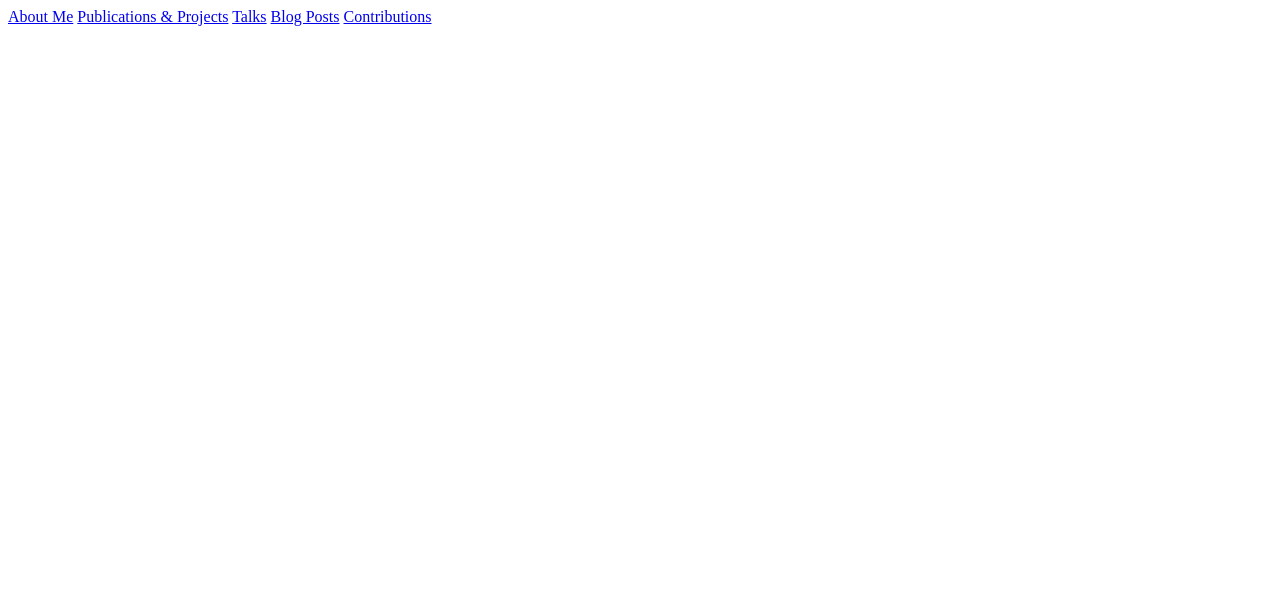
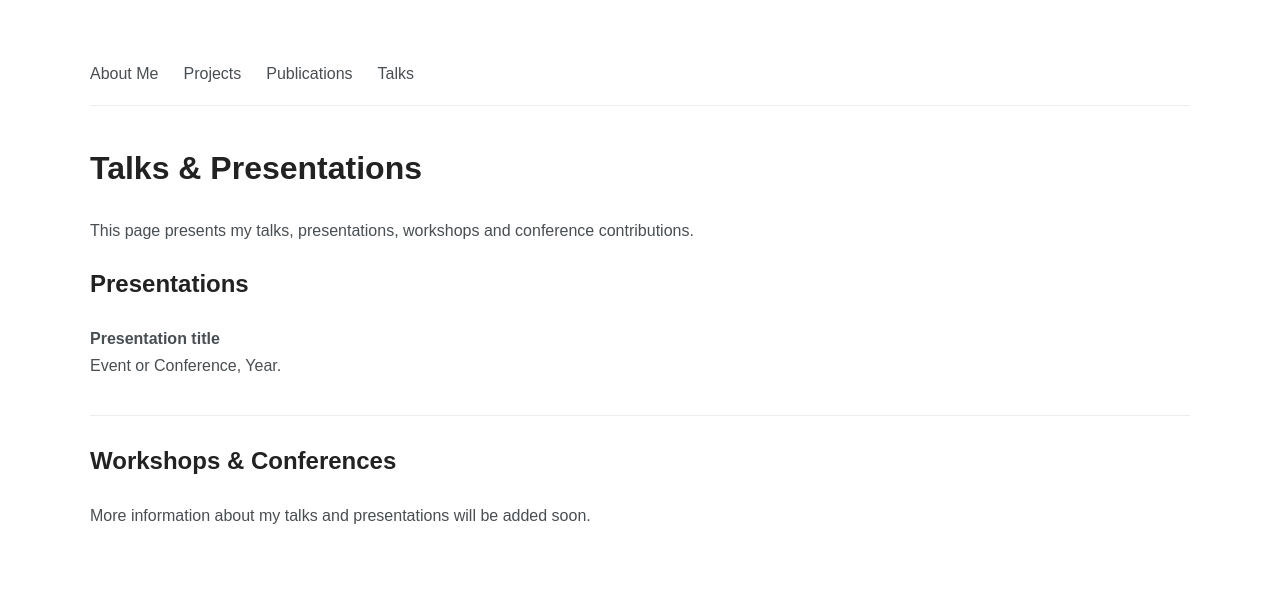
Before and after one commit to MahdaviCrypt/mahdavicrypt.github.io, a plain HTML site: page talks.html in a window 1280 px wide. Drawn offline with Linux system fonts and the light colour scheme.

Commit message:
Update navigation links and add content structure

```diff
--- a/talks.html
+++ b/talks.html
@@ -1,8 +1,83 @@
+
+<!DOCTYPE html>
+<html lang="en">
+<head>
+<meta charset="UTF-8">
+<meta name="viewport" content="width=device-width, initial-scale=1">
+<title>Talks & Presentations | Mahdavi</title>
+
+<style>
+body {
+    font-family: Arial, sans-serif;
+    max-width: 1100px;
+    margin: 40px auto;
+    padding: 20px;
+    color: #494e52;
+    background: white;
+    line-height: 1.7;
+}
+
+nav {
+    display: flex;
+    flex-wrap: wrap;
+    gap: 25px;
+    border-bottom: 1px solid #eee;
+    padding-bottom: 18px;
+    margin-bottom: 35px;
+}
+
+nav a {
+    color: #494e52;
+    text-decoration: none;
+}
+
+nav a:hover {
+    color: #52adc8;
+}
+
+h1, h2 {
+    color: #222;
+}
+
+.talk {
+    margin-bottom: 25px;
+    padding-bottom: 20px;
+    border-bottom: 1px solid #eee;
+}
+</style>
+</head>
+
+<body>
 
 <nav>
     <a href="index.html">About Me</a>
-    <a href="publications.html">Publications & Projects</a>
+    <a href="projects.html">Projects</a>
+    <a href="publications.html">Publications</a>
     <a href="talks.html">Talks</a>
-    <a href="blog.html">Blog Posts</a>
-    <a href="contributions.html">Contributions</a>
 </nav>
+
+<h1>Talks & Presentations</h1>
+
+<p>
+This page presents my talks, presentations,
+workshops and conference contributions.
+</p>
+
+<h2>Presentations</h2>
+
+<div class="talk">
+    <p>
+        <strong>Presentation title</strong><br>
+        Event or Conference, Year.
+    </p>
+</div>
+
+<h2>Workshops & Conferences</h2>
+
+<p>
+More information about my talks and presentations
+will be added soon.
+</p>
+
+</body>
+</html>
```
